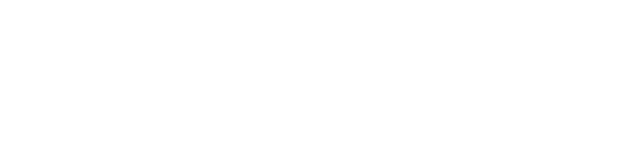
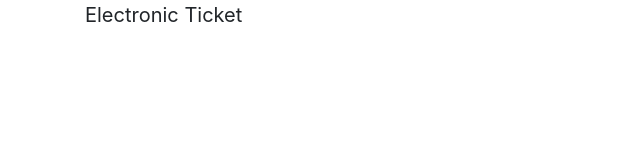
Before and after one commit to Derscription/2023-01-19-, a plain HTML site: page detail.html in a window 1280 px wide. Shown: the whole page, without its empty margins (0-640 px from the left). Drawn offline with Linux system fonts and the light colour scheme.

Commit message:
修改pxtorem

```diff
--- /dev/null
+++ b/css/detail.css
@@ -0,0 +1,7 @@
+.container {
+	width: 1200px;
+}
+
+.container .top .title {
+	font-size: 0.1563rem;
+}
--- a/detail.html
+++ b/detail.html
@@ -8,9 +8,16 @@
 		<link rel="stylesheet" href="./css/normalize.css" />
 		<link rel="stylesheet" href="./css/bootstrap.min.css" />
 		<link rel="stylesheet" href="./css/index.css" />
+		<link rel="stylesheet" href="./css/detail.css" />
 		<script src="./js/pxtorem.js"></script>
 		<script src="./js/jquery-3.6.3.js"></script>
 		<script src="./js/bootstrap.min.js"></script>
 	</head>
-	<body></body>
+	<body>
+		<div class="container">
+			<div class="top">
+				<div class="title">Electronic Ticket</div>
+			</div>
+		</div>
+	</body>
 </html>
--- a/js/pxtorem.js
+++ b/js/pxtorem.js
@@ -1,58 +1,43 @@
-;(function (designWidth, maxWidth) {
-	var doc = document,
-		win = window,
-		docEl = doc.documentElement,
-		remStyle = document.createElement("style"),
-		tid
+;(function flexible(window, document) {
+	var docEl = document.documentElement
+	var dpr = window.devicePixelRatio || 1
 
-	function refreshRem() {
-		var width = docEl.getBoundingClientRect().width
-		maxWidth = maxWidth || 540
-		width > maxWidth && (width = maxWidth)
-		var rem = (width * 100) / designWidth
-		remStyle.innerHTML = "html{font-size:" + rem + "px;}"
+	// adjust body font size
+	function setBodyFontSize() {
+		if (document.body) {
+			document.body.style.fontSize = 12 * dpr + "px"
+		} else {
+			document.addEventListener("DOMContentLoaded", setBodyFontSize)
+		}
+	}
+	setBodyFontSize()
+
+	// set 1rem = viewWidth / 10
+	function setRemUnit() {
+		var rem = docEl.clientWidth / 10
+		docEl.style.fontSize = rem + "px"
 	}
 
-	if (docEl.firstElementChild) {
-		console.log(doc.documentElement)
-		doc.documentElement.appendChild(remStyle)
-	} else {
-		var wrap = doc.createElement("div")
-		wrap.appendChild(remStyle)
-		doc.write(wrap.innerHTML)
-		wrap = null
+	setRemUnit()
+
+	// reset rem unit on page resize
+	window.addEventListener("resize", setRemUnit)
+	window.addEventListener("pageshow", function (e) {
+		if (e.persisted) {
+			setRemUnit()
+		}
+	})
+
+	// detect 0.5px supports
+	if (dpr >= 2) {
+		var fakeBody = document.createElement("body")
+		var testElement = document.createElement("div")
+		testElement.style.border = ".5px solid transparent"
+		fakeBody.appendChild(testElement)
+		docEl.appendChild(fakeBody)
+		if (testElement.offsetHeight === 1) {
+			docEl.classList.add("hairlines")
+		}
+		docEl.removeChild(fakeBody)
 	}
-	refreshRem()
-
-	win.addEventListener(
-		"resize",
-		function () {
-			clearTimeout(tid)
-			tid = setTimeout(refreshRem, 300)
-		},
-		false
-	)
-
-	win.addEventListener(
-		"pageshow",
-		function (e) {
-			if (e.persisted) {
-				clearTimeout(tid)
-				tid = setTimeout(refreshRem, 300)
-			}
-		},
-		false
-	)
-
-	if (doc.readyState === "complete") {
-		doc.body.style.fontSize = "16px"
-	} else {
-		doc.addEventListener(
-			"DOMContentLoaded",
-			function (e) {
-				doc.body.style.fontSize = "16px"
-			},
-			false
-		)
-	}
-})(1920, 1920)
+})(window, document)
```
